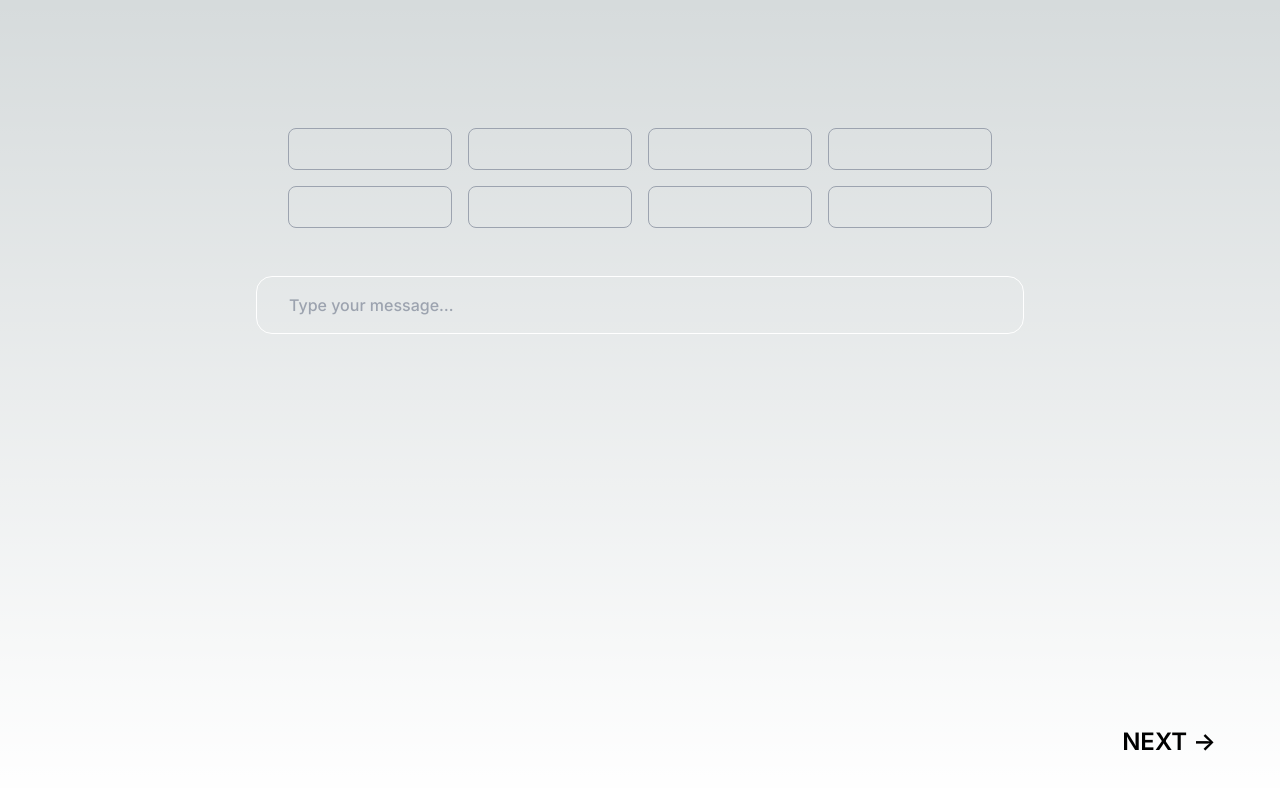
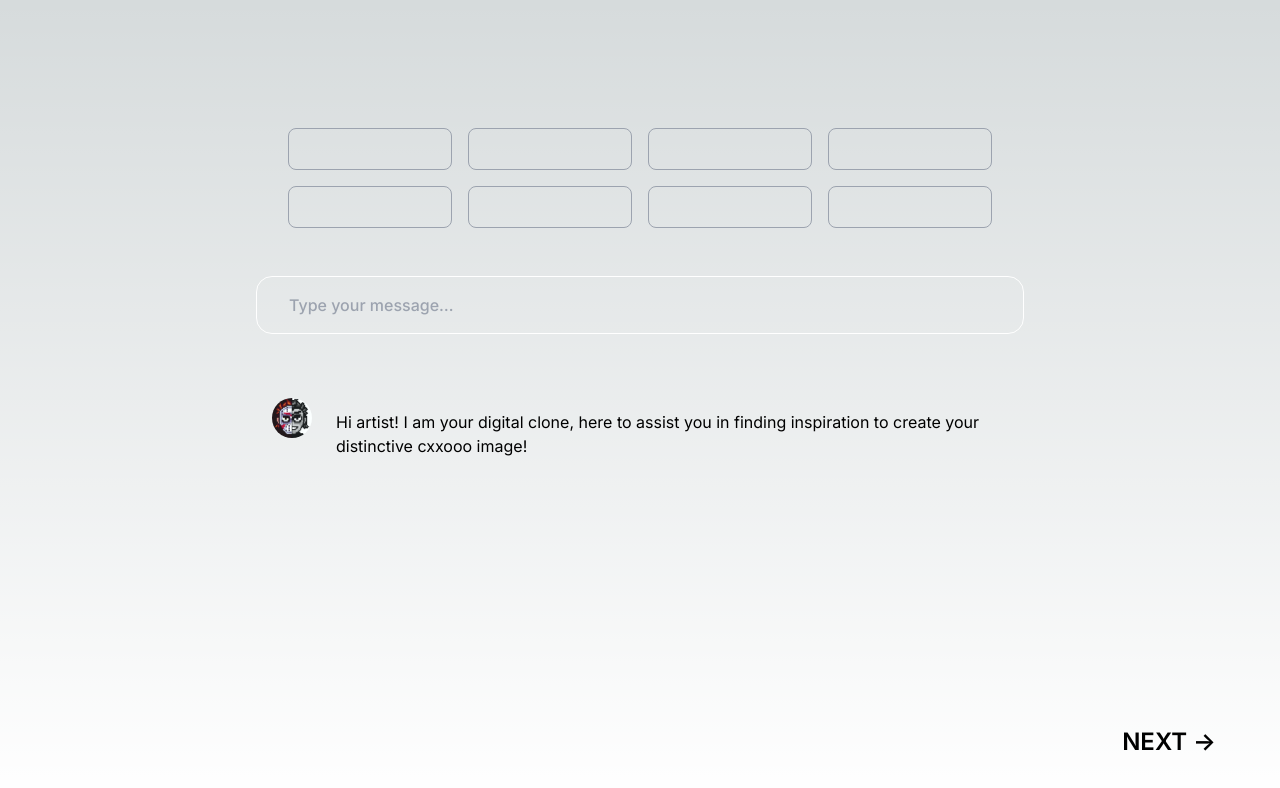
Before and after one commit to BillySh1/hackathon-ai, a Next.js app: page / in a window 1280 px wide. Shown: the top 788 px of the page. Built offline with nearby package versions, Linux system fonts and the light colour scheme.

Commit message:
chore: some

```diff
--- a/app/globals.css
+++ b/app/globals.css
@@ -54,7 +54,7 @@ body {
 }
 
 .next {
-  position: absolute;
+  position: fixed;
   cursor: pointer;
   font-size: 1.5rem;
   font-weight: 600;
@@ -78,3 +78,11 @@ body {
   font-size: 1rem;
   font-weight: 500;
 }
+.chat-container{
+  display:flex;
+  flex-direction: column;
+  width: 60%;
+  margin-top: 2rem;
+  height: fit-content;
+
+}
--- a/components/InputPanel.tsx
+++ b/components/InputPanel.tsx
@@ -25,13 +25,13 @@ export default function InputPanel() {
   const AnswerRender = (text: string) => {
     return (
       text && (
-        <div className="flex w-full mt-2 space-x-3 max-w-xs">
-          <div className="flex-shrink-0 h-10 w-10 rounded-full bg-gray-300">
+        <div className="flex w-full mt-4 space-x-3 max-w-3/5">
+          <div className="flex-shrink-0 h-10 w-10 rounded-full">
             <img className="w-10 rounded-full" src="/answer.webp" alt="" />
           </div>
-          <div>
-            <div className="bg-gray-300 p-3 rounded-r-lg rounded-bl-lg">
-              <p className="text-sm">{text}</p>
+          <div className="w-full">
+            <div className="w-full p-3 rounded-r-lg rounded-bl-lg">
+              <p className="text-md w-full">{text}</p>
             </div>
           </div>
         </div>
@@ -42,14 +42,14 @@ export default function InputPanel() {
   const AskRender = (text: string) => {
     return (
       text && (
-        <div className="flex w-full mt-2 space-x-3 max-w-xs ml-auto justify-end">
-          <div>
-            <div className="bg-blue-600 text-white p-3 rounded-l-lg rounded-br-lg">
-              <p className="text-sm">{text}</p>
+        <div className="flex w-full mt-4 space-x-3 max-w-3/5 ml-auto justify-end">
+          <div className="flex-shrink-0 h-10 w-10 rounded-full">
+            <img className="w-10 rounded-full" src="/ask.png" alt="" />
           </div>
+          <div className="w-full">
+            <div className="w-full p-3 rounded-r-lg rounded-bl-lg">
+              <p className="text-md w-full">{text}</p>
             </div>
-          <div className="flex-shrink-0 h-10 w-10 rounded-full bg-gray-300">
-            <img className="w-10 rounded-full" src="/ask.png" alt="" />
           </div>
         </div>
       )
@@ -63,19 +63,25 @@ export default function InputPanel() {
         value={query}
         onChange={(e) => setQuery(e.target.value)}
         onKeyDown={(e) => {
-              if (e.key === "Enter") fetchOpenAI();
+          if (e.keyCode === 13) {
+            e.preventDefault();
+            fetchOpenAI();
+          }
         }}
         placeholder="Type your message…"
       />
-      {/* <div className="flex flex-col flex-grow w-full max-w-xl bg-white shadow-xl rounded-lg overflow-hidden">
-        <div className="flex flex-col flex-grow h-0 p-4 overflow-auto">
-          <div className="flex w-full mt-2 space-x-3 max-w-xs">
-            <div className="flex-shrink-0 h-10 w-10 rounded-full bg-gray-300">
+      <div className="chat-container">
+        <div className="flex flex-col flex-grow p-4 overflow-auto h-max">
+          <div className="flex w-full mt-4 space-x-3 max-w-3/5">
+            <div className="flex-shrink-0 h-10 w-10 rounded-full">
               <img className="w-10 rounded-full" src="/answer.webp" alt="" />
             </div>
-            <div>
-              <div className="bg-gray-300 p-3 rounded-r-lg rounded-bl-lg">
-                <p className="text-sm">Hi artist! I am your digital clone, here to assist you in finding inspiration to create your distinctive cxxooo image!</p>
+            <div className="w-full">
+              <div className="w-full p-3 rounded-r-lg rounded-bl-lg">
+                <p className="text-md w-full">
+                  Hi artist! I am your digital clone, here to assist you in
+                  finding inspiration to create your distinctive cxxooo image!
+                </p>
               </div>
             </div>
           </div>
@@ -88,9 +94,7 @@ export default function InputPanel() {
             );
           })}
         </div>
-
-
-        </div> */}
+      </div>
     </div>
   );
 }
```
Lines whose indentation alone changed are shown as unchanged.
